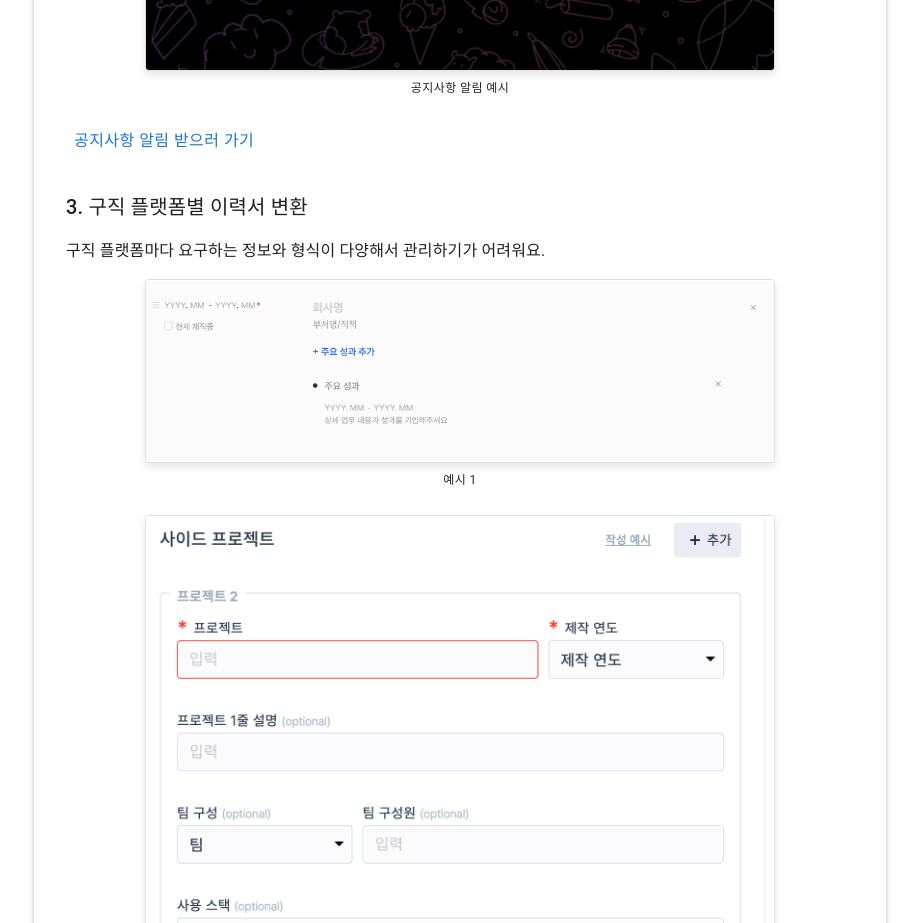
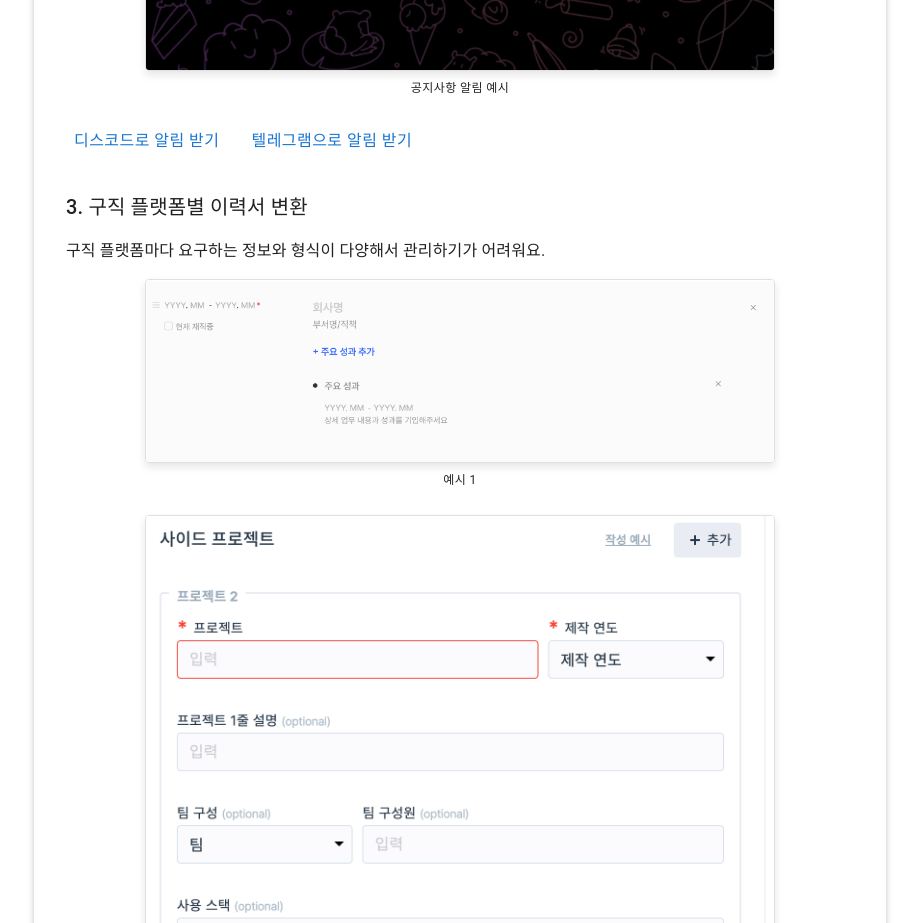
Before and after one commit to junho100/chee-go-web, a React (Create React App) app: page /service-intro in a window 1280 px wide. Shown: the part 980-1903 px from the top of the page, without its empty margins (180-1099 px from the left). Built offline with nearby package versions, Linux system fonts and the light colour scheme; no server answers.

Commit message:
Feat: add discord into service intro

```diff
--- a/src/components/ServiceIntro/ServiceIntro.js
+++ b/src/components/ServiceIntro/ServiceIntro.js
@@ -190,9 +190,12 @@ function ServiceIntro() {
             공지사항 알림 예시
           </Typography>
         </Box>
-        <Box mt={1} mb={2}>
-          <StyledButton onClick={() => navigate("/telegram-settings")}>
-            공지사항 알림 받으러 가기
+        <Box mt={1} mb={2} sx={{ display: "flex", gap: 2 }}>
+          <StyledButton onClick={() => navigate("/notifications/discord")}>
+            디스코드로 알림 받기
+          </StyledButton>
+          <StyledButton onClick={() => navigate("/notifications/telegram")}>
+            텔레그램으로 알림 받기
           </StyledButton>
         </Box>
 
```
